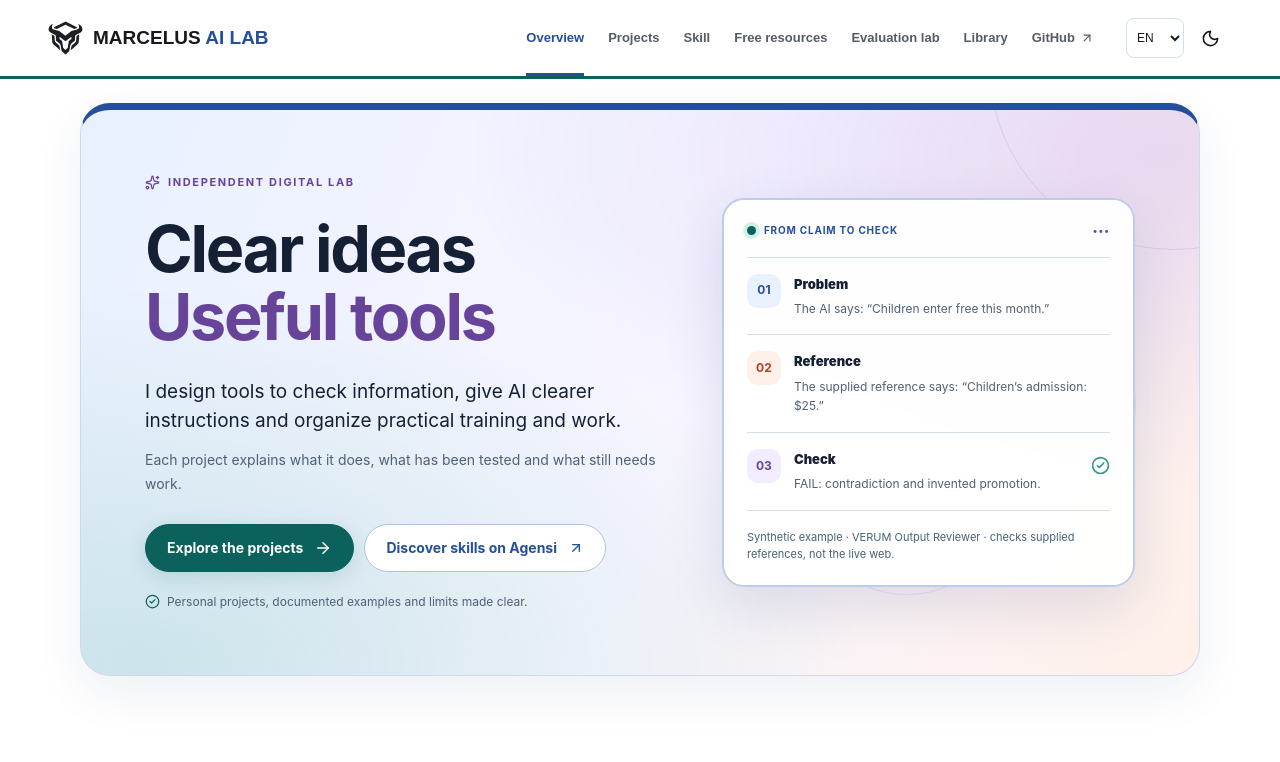
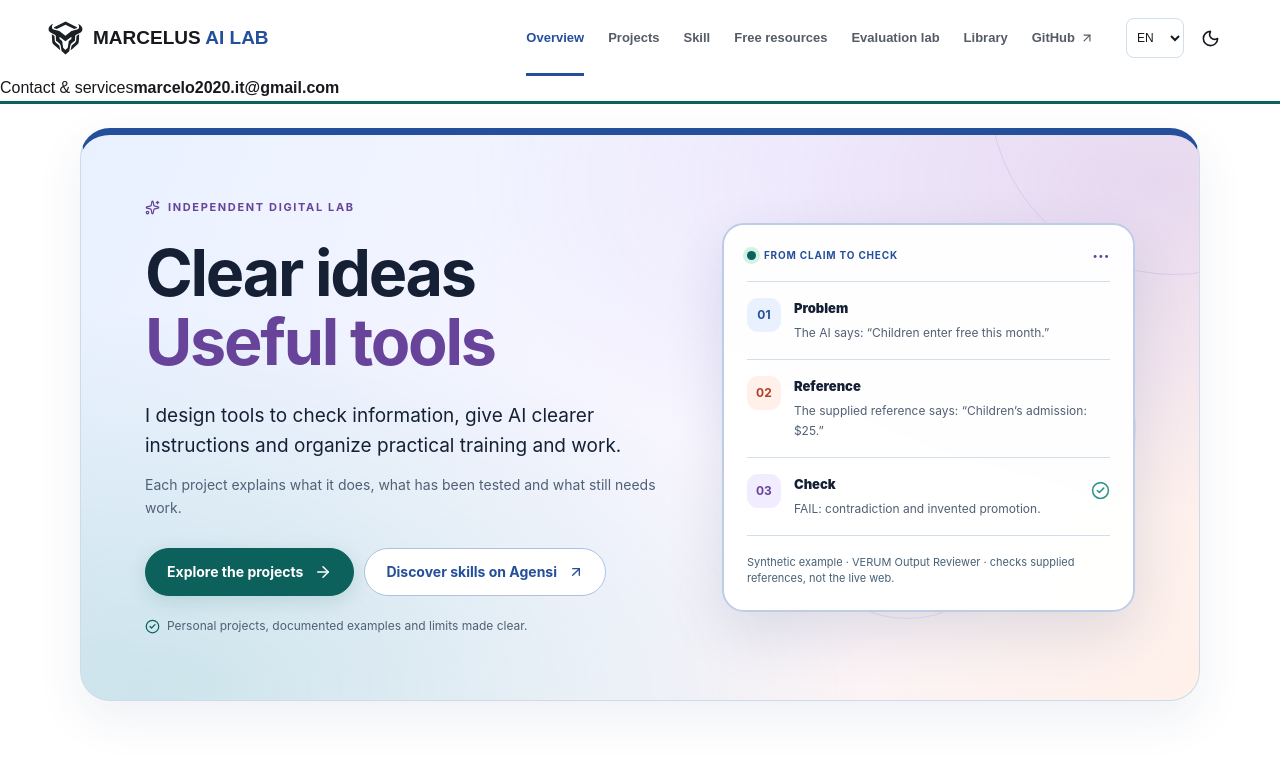
Before and after one commit to manzo8b/marcelus-v-v01, a Next.js app in the folder apps/marcelus-ai-lab/: page / in a window 1280 px wide. Shown: the top 762 px of the page. Built offline with nearby package versions, Linux system fonts and the light colour scheme.

Commit message:
feat(marcelus): add contact and services email to shared header in IT EN ES

```diff
--- a/apps/marcelus-ai-lab/components/navigation.tsx
+++ b/apps/marcelus-ai-lab/components/navigation.tsx
@@ -4,7 +4,7 @@ import Link from 'next/link';
 import { usePathname } from 'next/navigation';
 import { useEffect, useRef, useState } from 'react';
 import { ArrowUpRight, Menu, Moon, Sun, X } from 'lucide-react';
-import { assetUrl, repository } from '@/data/portfolio';
+import { assetUrl, repository, profile } from '@/data/portfolio';
 import { type Locale, localizedPath, unlocalizedPath, t } from '@/data/i18n';
 
 const links = [['/', 'Overview'], ['/projects/', 'Projects'], ['/#skills', 'Skill'], ['/resources/', 'Free resources'], ['/lab/', 'Evaluation lab'], ['/library/', 'Library']];
@@ -58,5 +58,6 @@ export function Navigation({ locale }: { locale: Locale }) {
         <button ref={menuButton} className="icon-button menu-button" aria-expanded={open} aria-controls="main-navigation" aria-label={t(locale, open ? 'Close navigation' : 'Open navigation')} onClick={() => setOpen(!open)}>{open ? <X size={20} /> : <Menu size={20} />}</button>
       </div>
     </div>
+    <div className="marcelus-contact-strip"><a href={`mailto:${profile.email}`} aria-label={`${locale === 'es' ? 'Contacto y servicios' : locale === 'it' ? 'Contatti e servizi' : 'Contact and services'}: ${profile.email}`}><span>{locale === 'es' ? 'Contacto y servicios' : locale === 'it' ? 'Contatti e servizi' : 'Contact & services'}</span><strong>{profile.email}</strong></a></div>
   </header>;
 }
```
